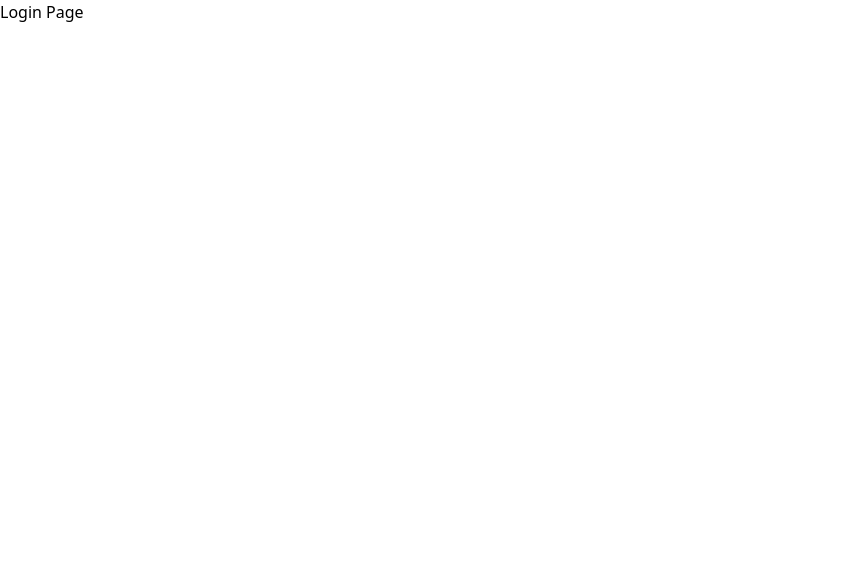
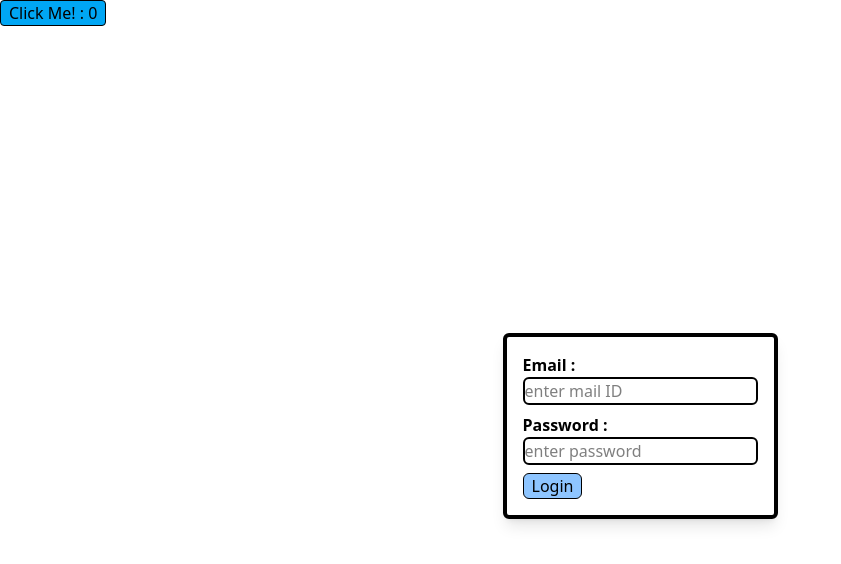
Before and after one commit to IZUMI-GIT/Cardinal, a React (Vite) app in the folder Frontend/: page /login in a window 1280 px wide. Shown: the top 564 px of the page, without its empty margins (0-841 px from the left). Built offline with nearby package versions, Linux system fonts and the light colour scheme.

Commit message:
Login page

```diff
--- a/Frontend/package.json
+++ b/Frontend/package.json
@@ -14,7 +14,8 @@
     "react": "^19.1.1",
     "react-dom": "^19.1.1",
     "react-router-dom": "^7.8.0",
-    "tailwindcss": "^4.1.11"
+    "tailwindcss": "^4.1.11",
+    "zod": "^4.0.17"
   },
   "devDependencies": {
     "@eslint/js": "^9.32.0",
--- a/Frontend/src/App.tsx
+++ b/Frontend/src/App.tsx
@@ -1,21 +1,17 @@
 import { useState } from 'react'
 import './App.css'
-import { BrowserRouter, Routes, Route } from 'react-router-dom'
-import { Register } from './auth/Register'
-import { LogIn } from './auth/LogIn'
+import { Routing } from './routes/Routing'
+
 
 function App() {
   const [count, setCount] = useState(0)
 
   return (
     <>
-
-      <BrowserRouter>
-        <Routes>
-          <Route path='/Register' element={<Register />} />
-          <Route path='/Login' element={<LogIn />} />
-        </Routes>
-      </BrowserRouter>
+      <div>
+        <button className='border bg-sky-500 rounded-sm px-2 hover:bg-sky-700' type="button" onClick={() => setCount(c => c+1)}>Click Me! : {count}</button>
+      </div>
+      <Routing />
     </>
   )
 }
--- a/Frontend/src/auth/LogIn.tsx
+++ b/Frontend/src/auth/LogIn.tsx
@@ -1,7 +1,50 @@
+import { useState } from "react"
+import z from 'zod';
 
 export function LogIn () {
 
+    const [email, setEmail] = useState('');
+    const [password, setPassword] = useState('')
+
+    const loginSchema = z.object({
+        email : z.email(),
+        password : z.string().min(5)
+    })
+
+    function handleSubmit(e : React.FormEvent<HTMLFormElement>) {
+        e.preventDefault();
+
+        const form = e.currentTarget;
+        const formData = new FormData(form);
+        console.log("Submitted values :", Object.fromEntries(formData.entries()))
+
+        const schemaResponse = loginSchema.safeParse({
+            email,
+            password
+        })
+
+        if(!schemaResponse.success){
+            return alert("enter details correctly")
+        }
+
+
+    }
+
     return (
-        <h1>Login Page</h1>
+        <div className="h-screen flex items-center justify-center">
+            <div className="border-4 border-black-500 p-4 rounded-md leading-6 shadow-lg">
+                <form onSubmit={handleSubmit}>
+                    <label className="font-semibold">Email : </label>
+                    <br />
+                    <input className="border-2 border-black-2 rounded-md mb-2" type="email" name="email" value={email} onChange={(e) => setEmail(e.target.value)} placeholder="enter mail ID"/>
+                    <br />
+                    <label className="font-semibold">Password : </label>
+                    <br />
+                    <input className="border-2 border-black-2 rounded-md mb-2" type="password" name="password" value={password} min='8' onChange={(e) => setPassword(e.target.value)} placeholder="enter password" />
+                    <br />
+                    <button className="mx-auto border px-2 rounded-md bg-blue-300 hover:bg-blue-500" type="submit">Login</button>
+                </form>
+            </div>
+        </div>
     )
 }
--- /dev/null
+++ b/Frontend/src/components/Appbar.tsx
@@ -0,0 +1,14 @@
+import { useNavigate } from "react-router-dom"
+
+export const Appbar = () => {
+
+    const navigate = useNavigate();
+
+    return(
+        <>
+        Page Logo
+        <button className="border border-grey-300 px-2" onClick={() => navigate('/login')}>Login</button>
+        <button className="border border-indigo-500 bg-blue-600 px-2" onClick={() => navigate('/register')}>Register</button>
+        </>
+    )
+}
--- /dev/null
+++ b/Frontend/src/components/Home.tsx
@@ -0,0 +1,8 @@
+import { Appbar } from "./Appbar"
+
+export const Home = () => {
+
+    return(
+        <Appbar />
+    )
+}
--- /dev/null
+++ b/Frontend/src/routes/Routing.tsx
@@ -0,0 +1,19 @@
+import { BrowserRouter, Routes, Route } from "react-router-dom"
+import { Register } from "../auth/Register"
+import { LogIn } from "../auth/LogIn"
+import { Home } from "../components/Home"
+
+export const Routing = () => {
+
+    return(
+        <>
+        <BrowserRouter>
+        <Routes>
+          <Route path="/" element={<Home />} />
+          <Route path='/register' element={<Register />} />
+          <Route path='/login' element={<LogIn />} />
+        </Routes>
+      </BrowserRouter>
+        </>
+    )
+}
```
